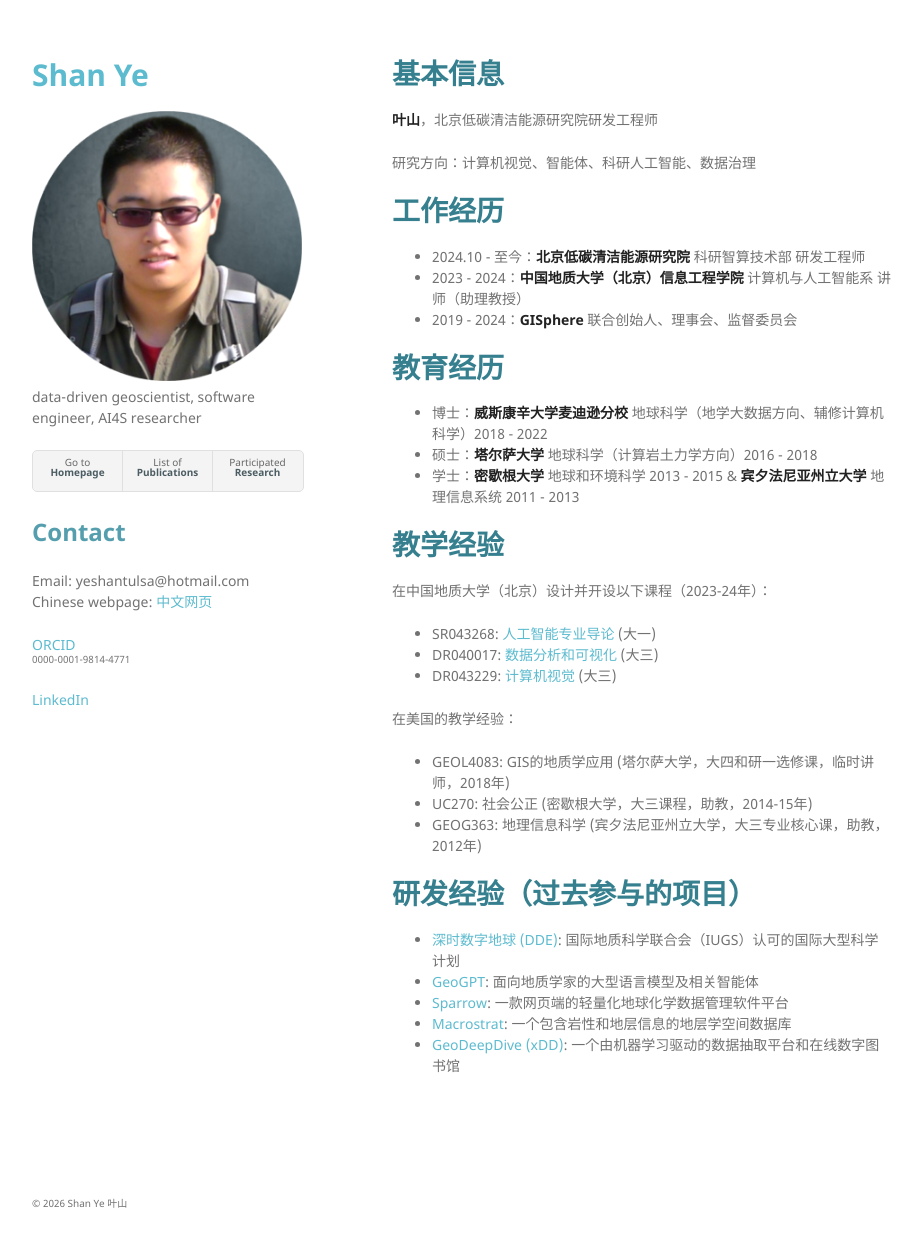
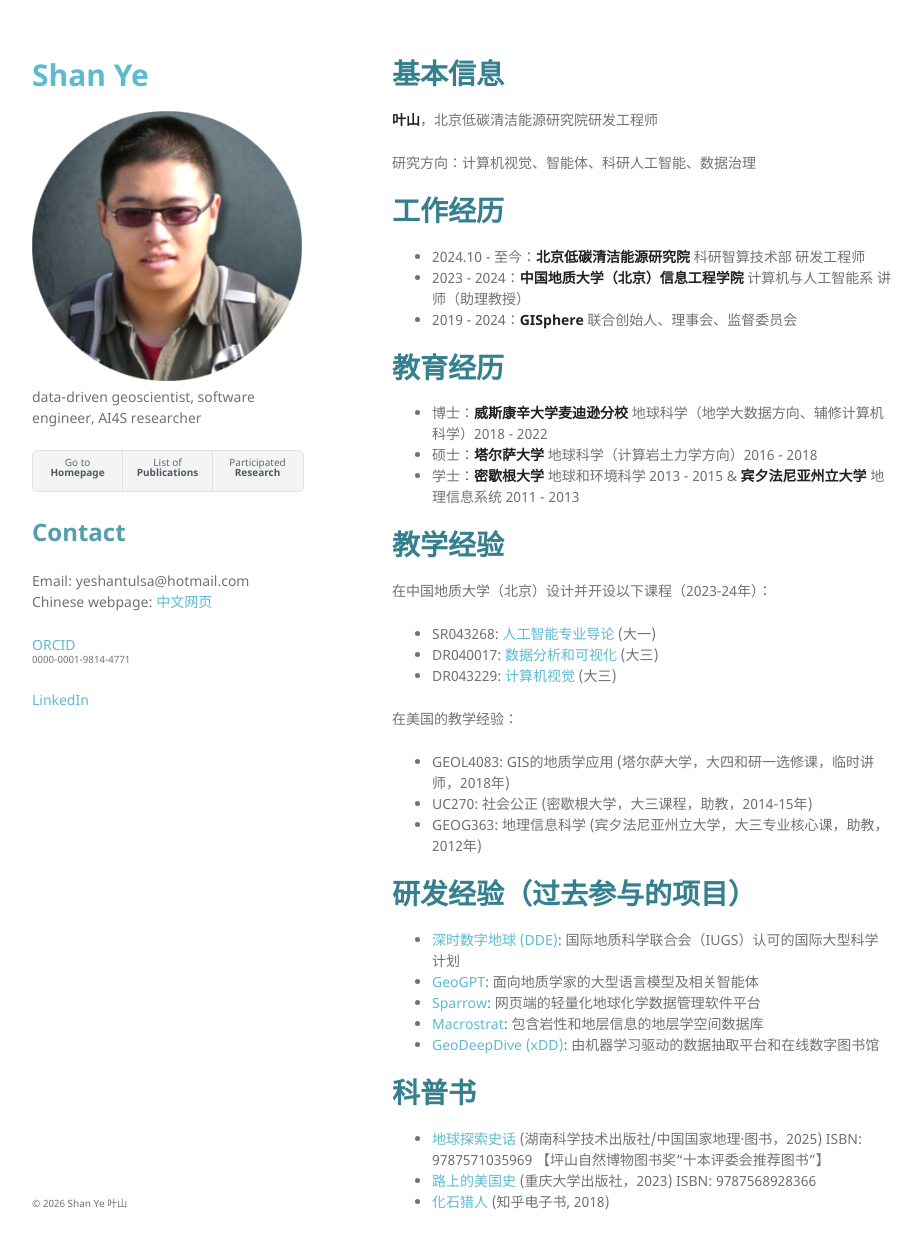
Before and after one commit to yeshan-geo/yeshan-geo.github.io, a Jekyll site: the page built from pages/cn.md, in a window 1280 px wide and 1284 px high. Shown: the top 1249 px of the window, without its empty margins (178-1100 px from the left). Built offline with Jekyll 4.4.1, drawn with Linux system fonts in a browser that asks for light colours; our own code applies the rules of GitHub Pages for plain Markdown files.

Commit message:
Update cn.md

```diff
--- a/pages/cn.md
+++ b/pages/cn.md
@@ -27,6 +27,11 @@
 ## 研发经验（过去参与的项目）
 - [深时数字地球 (DDE)](https://deep-time.org/): 国际地质科学联合会（IUGS）认可的国际大型科学计划
 - [GeoGPT](https://geogpt.deep-time.org): 面向地质学家的大型语言模型及相关智能体
-- [Sparrow](https://sparrow-data.org/): 一款网页端的轻量化地球化学数据管理软件平台
-- [Macrostrat](https://macrostrat.org/): 一个包含岩性和地层信息的地层学空间数据库
-- [GeoDeepDive (xDD)](https://geodeepdive.org/): 一个由机器学习驱动的数据抽取平台和在线数字图书馆
+- [Sparrow](https://sparrow-data.org/): 网页端的轻量化地球化学数据管理软件平台
+- [Macrostrat](https://macrostrat.org/): 包含岩性和地层信息的地层学空间数据库
+- [GeoDeepDive (xDD)](https://geodeepdive.org/): 由机器学习驱动的数据抽取平台和在线数字图书馆
+
+## 科普书
+- [地球探索史话](https://book.douban.com/subject/37456080/) (湖南科学技术出版社/中国国家地理·图书，2025) ISBN: 9787571035969 【坪山自然博物图书奖“十本评委会推荐图书”】
+- [路上的美国史](https://book.douban.com/subject/36607910/) (重庆大学出版社，2023) ISBN: 9787568928366
+- [化石猎人](zhihu.com/pub/book/19551098) (知乎电子书, 2018)
```
